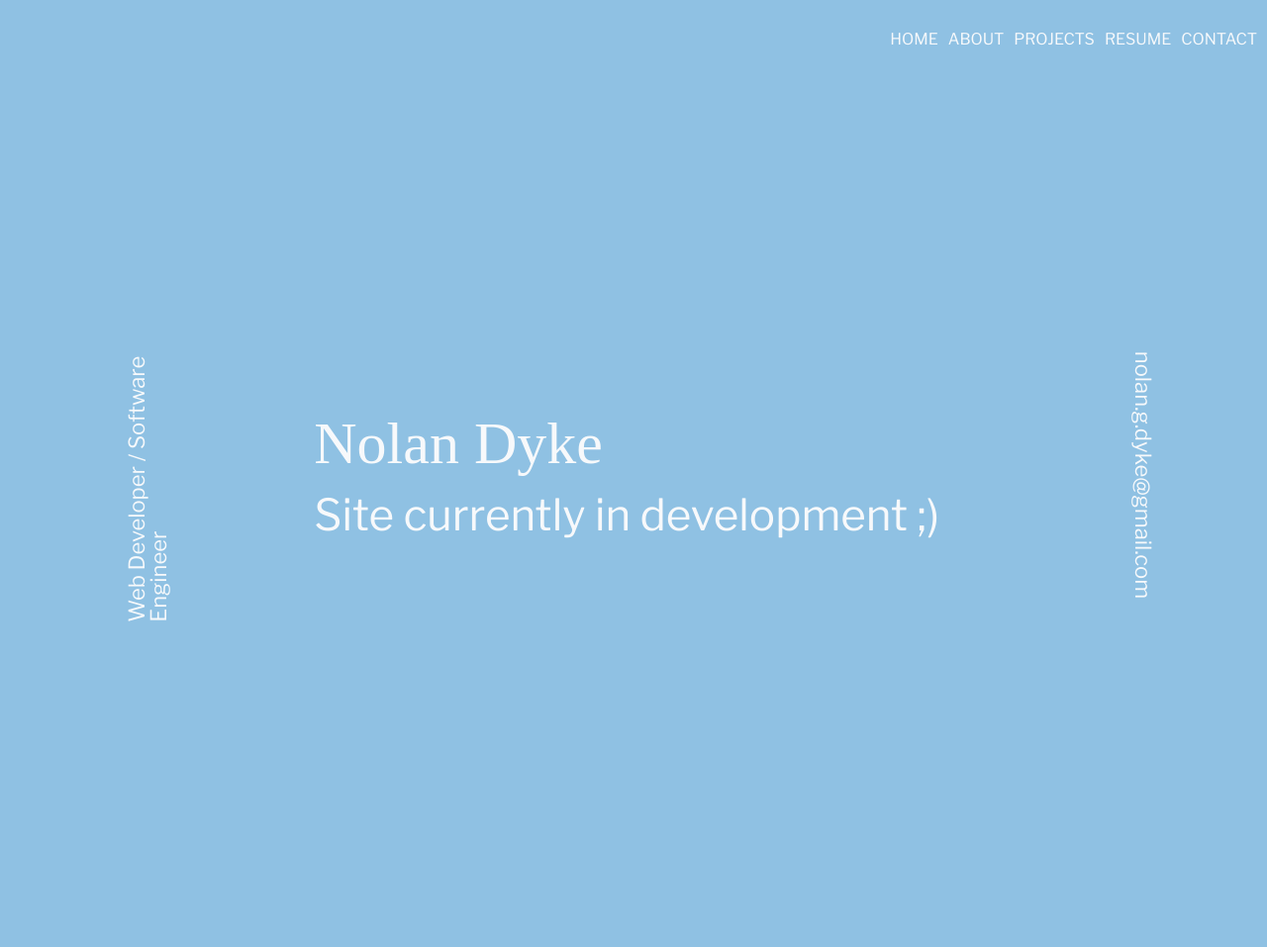
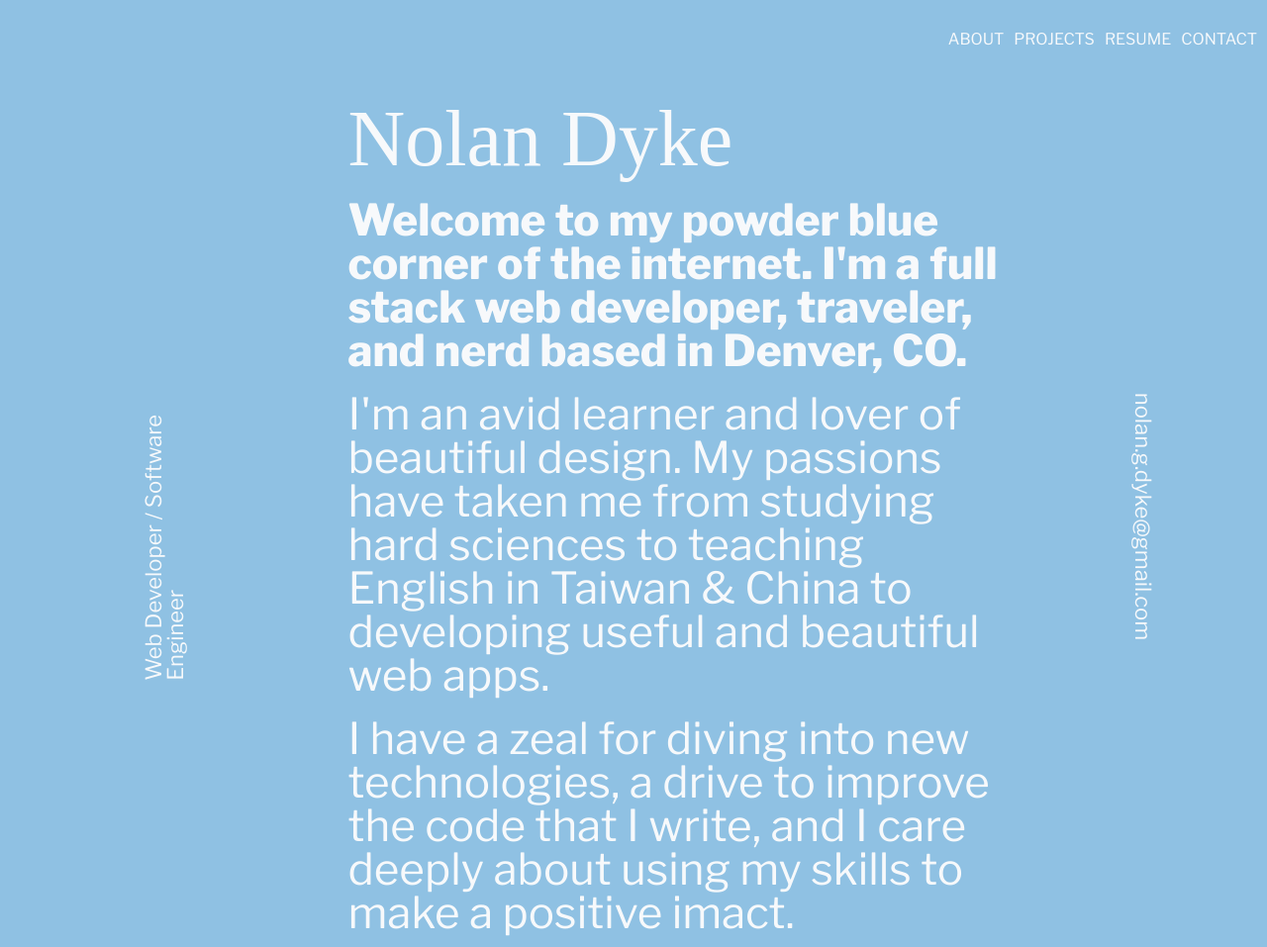
Before and after one commit to nolan-dyke/personal-site, a Gatsby site: page / in a window 1280 px wide. Shown: the whole page at 99% size. Before the commit the page ends 880 px from the top, so only its background shows below. Built offline with nearby package versions, Linux system fonts and the light colour scheme; Gatsby itself is replaced by a stand-in of ours.

Commit message:
Added content to the about page. Removed about link from nav

```diff
--- /dev/null
+++ b/src/components/About.js
@@ -0,0 +1,26 @@
+import React from 'react'
+
+export default function About() {
+    return (
+        <div id='about'>
+            <p class="nolan">Nolan Dyke</p>
+            <p class="bolded">
+                Welcome to my powder blue corner of the internet.
+                I'm a full stack web developer, traveler, and nerd
+                based in Denver, CO.
+            </p>
+            <p>
+                I'm an avid learner and lover of beautiful design. My
+                passions have taken me from studying hard sciences to
+                teaching English in Taiwan & China to developing useful
+                and beautiful web apps.
+            </p>
+            <p>
+                I have a zeal for diving into new technologies, a
+                drive to improve the code that I write, and I care
+                deeply about using my skills to make a positive
+                imact.
+            </p>
+        </div>
+    )
+}
--- a/src/components/Navbar.js
+++ b/src/components/Navbar.js
@@ -4,8 +4,7 @@ import { Link } from "gatsby"
 export default function Navbar() {
     return (
         <nav>
-            <Link to='/'>HOME</Link>
-            <Link to='/about/'>ABOUT</Link>
+            <Link to='/'>ABOUT</Link>
             <Link to='/projects/'>PROJECTS</Link>
             <Link to='/resume/'>RESUME</Link>
             <Link to='/contact/'>CONTACT</Link>
--- a/src/components/Placeholder.js
+++ /dev/null
@@ -1,10 +0,0 @@
-import React from 'react'
-
-export default function Placeholder() {
-    return (
-        <div id='placeholder'>
-            <p class="nolan">Nolan Dyke</p>
-            <p>Site currently in development ;)</p>
-        </div>
-    )
-}
--- a/src/pages/contact.js
+++ b/src/pages/contact.js
@@ -1,9 +1,11 @@
 import React from 'react'
+import Navbar from '../components/Navbar'
 
 export default function contact() {
     return (
         <div>
-
+            <Navbar />
+            <p>Site currently in development ;)</p>
         </div>
     )
 }
--- a/src/pages/index.js
+++ b/src/pages/index.js
@@ -1,5 +1,5 @@
 import React from "react"
-import Placeholder from "../components/Placeholder"
+import About from "../components/About"
 import Navbar from '../components/Navbar'
 import { Link } from "gatsby"
 
@@ -9,7 +9,7 @@ export default function index() {
       <Navbar />
       <div id="app">
         <p id="job-title">Web Developer / Software Engineer</p>
-        <Placeholder />
+        <About />
         <a id="email" href="mailto:nolan.g.dyke@gmail.com">nolan.g.dyke@gmail.com</a>
       </div>
     </>
--- a/src/pages/projects.js
+++ b/src/pages/projects.js
@@ -5,6 +5,7 @@ export default function projects() {
     return (
         <div>
             <Navbar />
+            <p>Site currently in development ;)</p>
         </div>
     )
 }
--- a/src/pages/resume.js
+++ b/src/pages/resume.js
@@ -5,6 +5,7 @@ export default function resume() {
     return (
         <div>
             <Navbar />
+            <p>Site currently in development ;)</p>
         </div>
     )
 }
--- a/src/styles/global.css
+++ b/src/styles/global.css
@@ -68,7 +68,7 @@ body {
 
 
 #app {
-    height: 100vh;
+    min-height: 100vh;
     width: 100%;
     display: flex;
     justify-content: space-between;
@@ -96,22 +96,22 @@ body {
     color: #687864;
 }
 
-#placeholder {
+#about {
     font-size: 44px;
     display: flex;
     flex-direction: column;
     justify-content: center;
-    width: 70%;
+    width: 60%;
     padding: 10px;
 }
 
 .nolan {
     margin-top: 10px;
     font-family: 'Abril Fatface';
-    font-size: 60px;
+    font-size: 80px;
 }
 
-#placeholder p {
+#about p {
     margin: 0;
     padding: 10px;
 }
@@ -122,7 +122,8 @@ nav {
     justify-content: flex-end;
     align-items: center;
     padding: 5px;
-    height: 10vh;
+    min-height: 10vh;
+    min-width: 100vh;
 }
 
 nav a {
@@ -130,10 +131,6 @@ nav a {
     text-decoration: none;
     color: #f7f9fb;
 }
-
-/* nav a:visited {
-    color: #687864;
-} */
 
 nav a:hover {
     /* color: #f7f9fbaa; */
@@ -143,3 +140,9 @@ nav a:hover {
 nav a:active {
     color: #f7f9fbaa;
 }
+
+.bolded {
+    font-weight: bold;
+    padding-top: 25px;
+    padding-bottom: 25px;
+}
```
Also changed, not shown: src/pages/about.js (deleted, +0 -11 lines), 1 other file.
